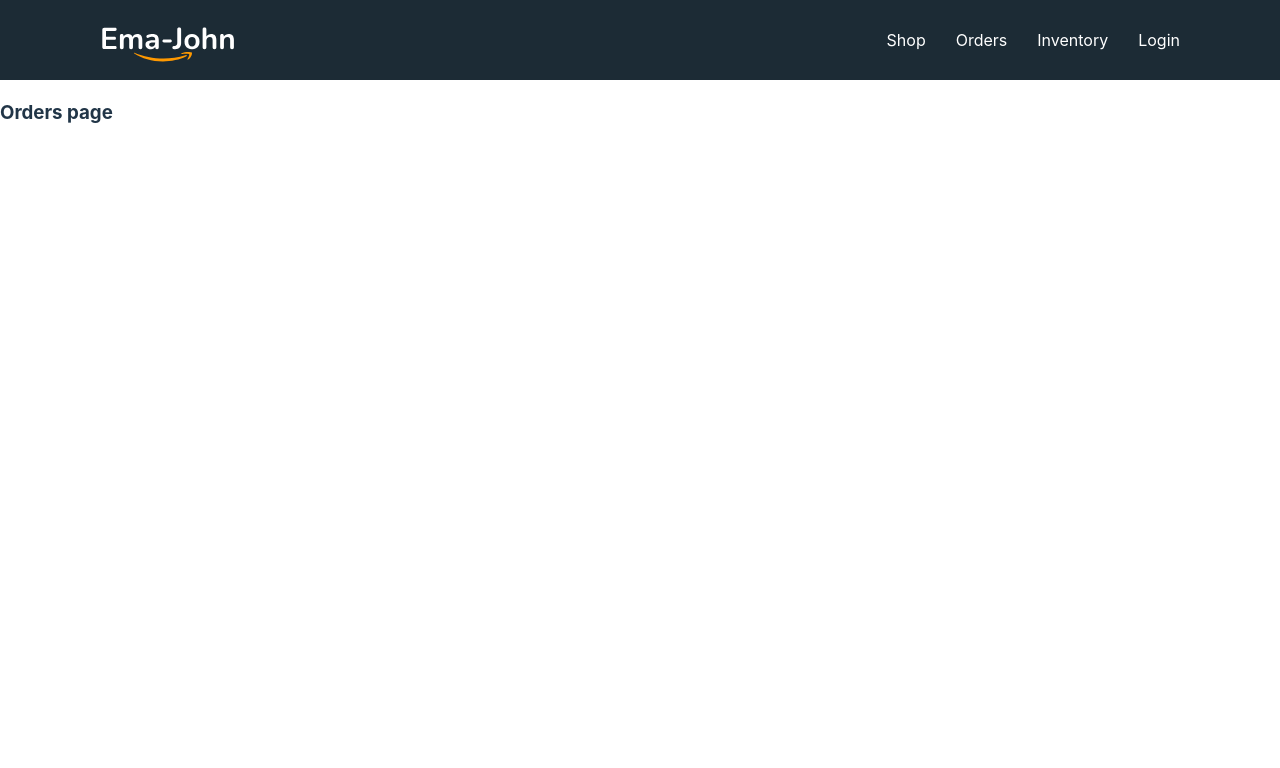
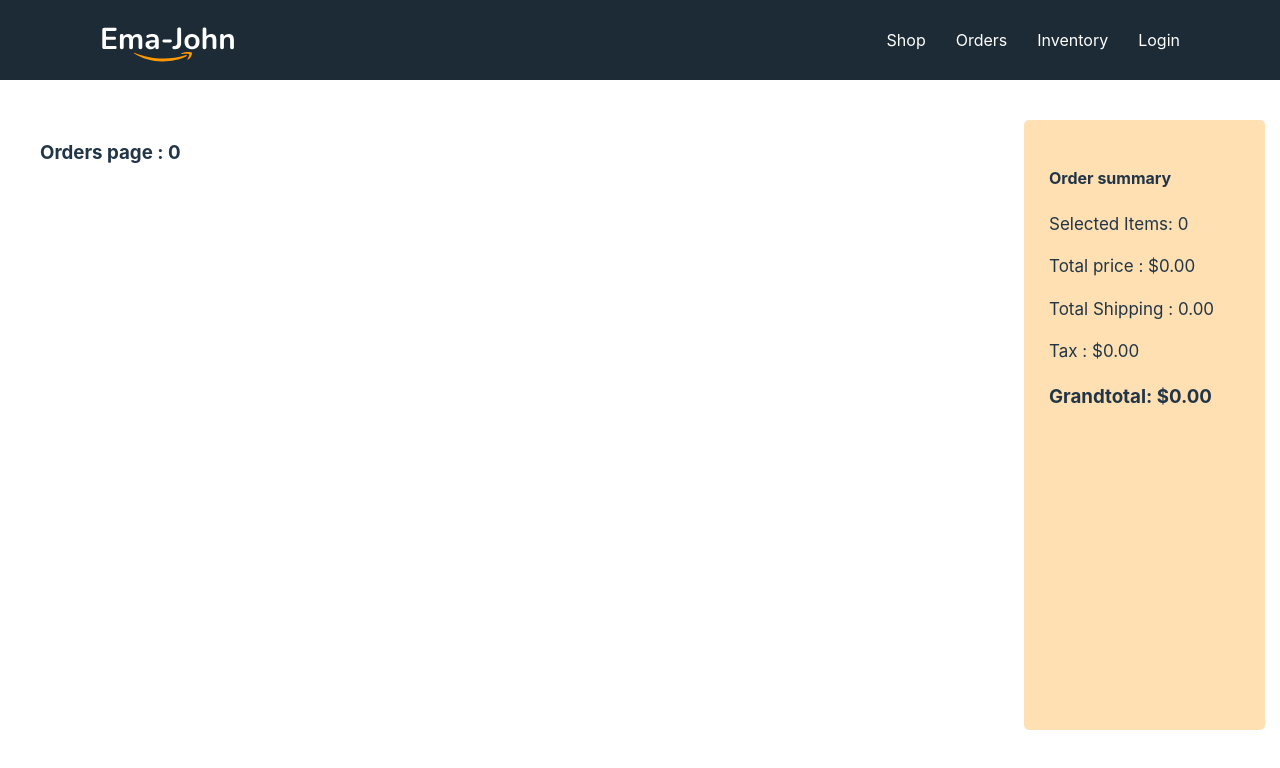
Before and after one commit to Ibrahim-ST/ema-john-simple, a React (Vite) app: page /orders in a window 1280 px wide. Shown: the top 768 px of the page. Built offline with nearby package versions, Linux system fonts and the light colour scheme.

Commit message:
Extracted Cart products from Products data

```diff
--- /dev/null
+++ b/src/Loaders/cartProductsLoader.js
@@ -0,0 +1,26 @@
+import { getShoppingCart } from "../utilities/fakedb";
+
+const cartProductsLoader = async () => {
+    const loadedProducts = await fetch('products.json');
+    const products = await loadedProducts.json();
+
+    // If the data is in database, then you have to use async await to make it asynchronous
+    const storedCart = getShoppingCart();
+    const savedCart = [];
+    for (const id in storedCart) {
+        const addedProduct = products.find(pd => pd.id === id);
+        if(addedProduct){
+            const quantity = storedCart[id];
+            addedProduct.quantity = quantity;
+            savedCart.push(addedProduct);
+        }
+    }
+    console.log(savedCart);
+    return savedCart;
+    // for multiple variable return :
+    /*
+    * 1 - array : return [products, savedCart]
+    * 2 - object : return { products, cart: savedCart}
+    */
+}
+export default cartProductsLoader;
--- a/src/components/Orders/Orders.jsx
+++ b/src/components/Orders/Orders.jsx
@@ -1,11 +1,19 @@
-import React from 'react';
+import React from "react";
+import { useLoaderData } from "react-router-dom";
+import Cart from "../Cart/Cart";
 
 const Orders = () => {
-    return (
-        <div>
-            <h3>Orders page</h3>
-        </div>
-    );
+    const cart = useLoaderData();
+  return (
+    <div className="shop-container">
+      <div className="products-container">
+        <h3>Orders page : {cart.length}</h3>
+      </div>
+      <div className="cart-container">
+        <Cart cart={cart}></Cart>
+      </div>
+    </div>
+  );
 };
 
 export default Orders;
--- a/src/main.jsx
+++ b/src/main.jsx
@@ -8,6 +8,7 @@
 import Orders from "./components/Orders/Orders";
 import Shop from "./components/Shop/Shop";
 import "./index.css";
+import cartProductsLoader from "./Loaders/cartProductsLoader";
 
 const router = createBrowserRouter([
   {
@@ -21,6 +22,7 @@
       {
         path: "/orders",
         element: <Orders></Orders>,
+        loader: cartProductsLoader
       },
       {
         path: "/inventory",
```
